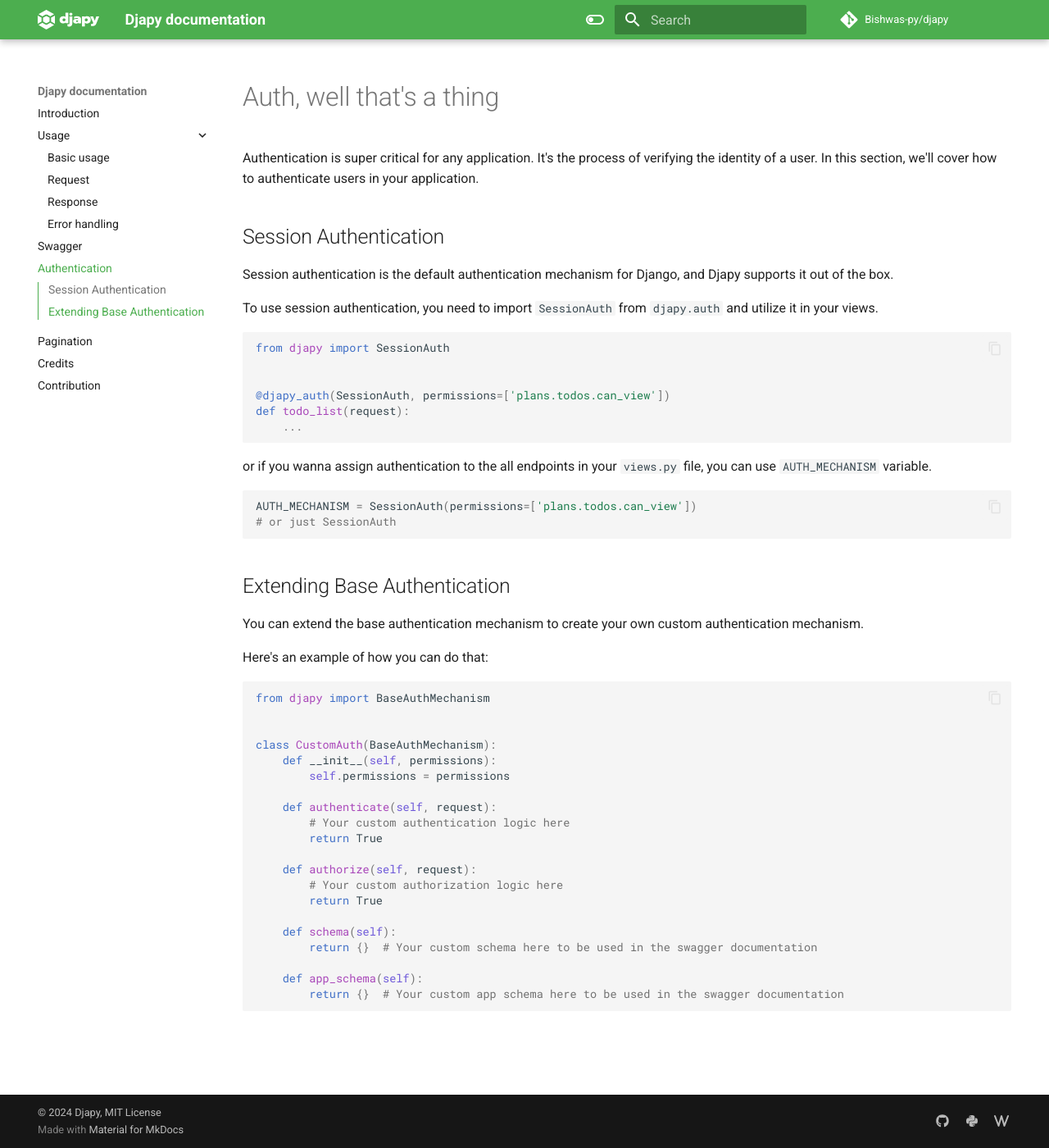
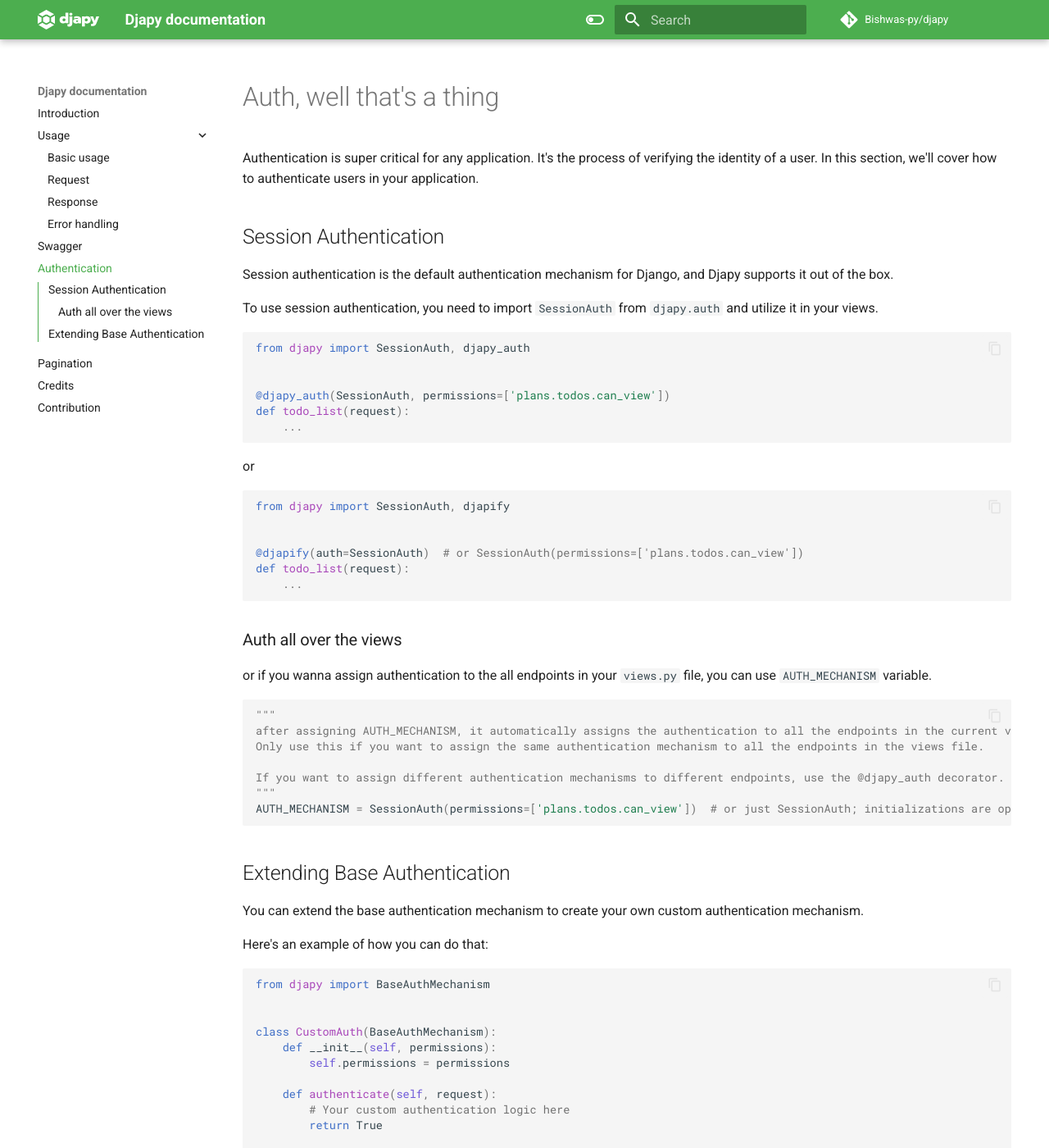
Before and after one commit to Bishwas-py/djapy-docs, an MkDocs documentation site: the page built from docs/auth.md, in a window 1280 px wide and 1400 px high. Shown: the whole window at 82% size. Built offline with MkDocs 1.6.1 and Material for MkDocs 9.7.7, drawn with Linux system fonts in a browser that asks for light colours; comment, search, counter and statistics services are not loaded.

Commit message:
auth updated

````diff
--- a/docs/auth.md
+++ b/docs/auth.md
@@ -11,7 +11,7 @@ Session authentication is the default authentication mechanism for Django, and D
 To use session authentication, you need to import `SessionAuth` from `djapy.auth` and utilize it in your views.
 
 ```python
-from djapy import SessionAuth
+from djapy import SessionAuth, djapy_auth
 
 
 @djapy_auth(SessionAuth, permissions=['plans.todos.can_view'])
@@ -19,12 +19,30 @@ def todo_list(request):
     ...
 ```
 
+or
+
+```python
+from djapy import SessionAuth, djapify
+
+
+@djapify(auth=SessionAuth)  # or SessionAuth(permissions=['plans.todos.can_view'])
+def todo_list(request):
+    ...
+```
+
+### Auth all over the views
+
 or if you wanna assign authentication to the all endpoints in your `views.py` file, you can use `AUTH_MECHANISM`
 variable.
 
 ```python
-AUTH_MECHANISM = SessionAuth(permissions=['plans.todos.can_view'])
-# or just SessionAuth
+"""
+after assigning AUTH_MECHANISM, it automatically assigns the authentication to all the endpoints in the current views file.
+Only use this if you want to assign the same authentication mechanism to all the endpoints in the views file.
+
+If you want to assign different authentication mechanisms to different endpoints, use the @djapy_auth decorator.
+"""
+AUTH_MECHANISM = SessionAuth(permissions=['plans.todos.can_view'])  # or just SessionAuth; initializations are optional
 ```
 
 ## Extending Base Authentication
````
